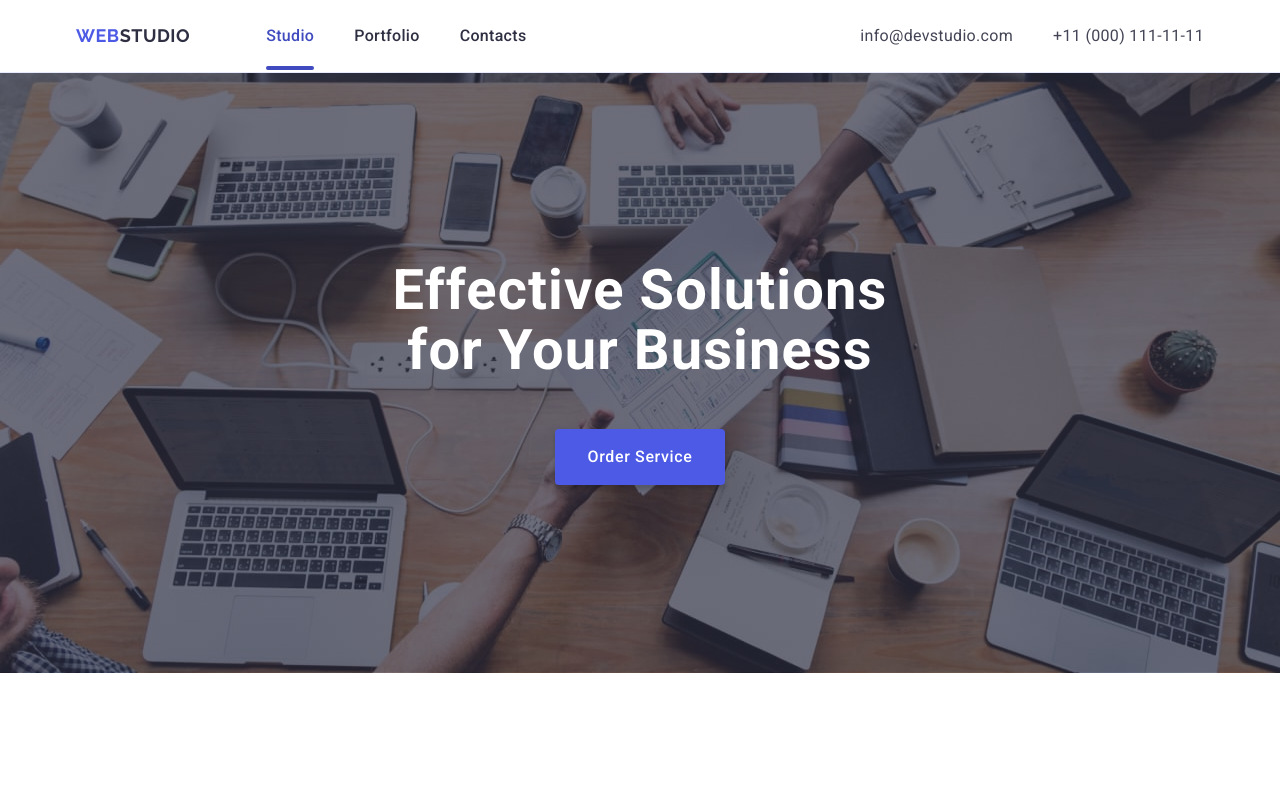
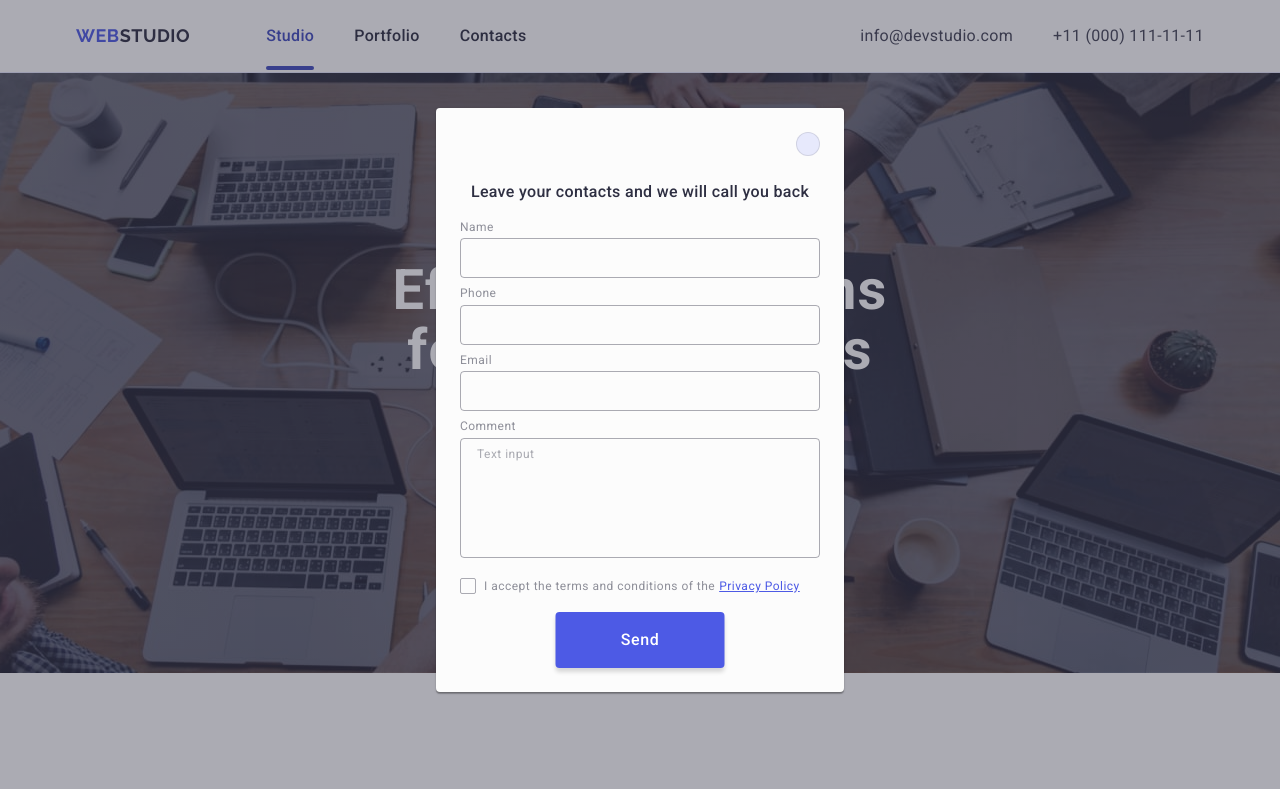
Before and after one commit to borsuk-toni/goit-markup-hw-05, a plain HTML site: page index.html in a window 1280 px wide. Shown: the top 789 px of the page. Drawn offline with nearby package versions, Linux system fonts and the light colour scheme.

Commit message:
hw5-revision

```diff
--- a/css/styles.css
+++ b/css/styles.css
@@ -568,11 +568,12 @@ a {
     opacity: 0;
     visibility: hidden;
     pointer-events: none;
+    transition: opacity 250ms cubic-bezier(0.4, 0, 0.2, 1), visibility 250ms cubic-bezier(0.4, 0, 0.2, 1);
 }
 
 .modal {
     width: 408px;
-    height: 584px;
+    min-height: 584px;
     background-color: #FCFCFC;
     border-radius: 4px;
     position: absolute;
@@ -580,6 +581,8 @@ a {
     left: 50%;
     transform: translate(-50%, -50%);
     padding: 72px 24px 24px 24px;
+    box-shadow: 0px 1px 1px rgba(0, 0, 0, 0.14), 0px 1px 3px rgba(0, 0, 0, 0.12), 0px 2px 1px rgba(0, 0, 0, 0.2);
+    transition: transform 250ms cubic-bezier(0.4, 0, 0.2, 1);
 }
 
 .modal-btn-icon {
@@ -628,6 +631,7 @@ a {
     height: 40px;
     transition: border-color 250ms cubic-bezier(0.4, 0, 0.2, 1);
     padding-left: 38px;
+    outline: transparent;
 }
 
 .modal-input:hover,
@@ -666,14 +670,23 @@ a {
     fill: #4D5AE5;
 }
 
+.modal-field-comment {
+    margin-bottom: 16px;
+}
+
 .modal-comment {
     width: 100%;
+    font-size: 12px;
+    line-height: 1.17;
+    letter-spacing: 0.04em;
+    color: rgba(46, 47, 66, 0.4);
     border-radius: 4px;
     border: 1px solid rgba(46, 47, 66, 0.40);
     background-color: transparent;
     height: 120px;
     transition: border-color 250ms cubic-bezier(0.4, 0, 0.2, 1);
     padding: 8px 16px;
+    outline: transparent;
     resize: none;
 }
 
@@ -682,6 +695,11 @@ a {
     font-size: 12px;
     line-height: 1.2;
     letter-spacing: 0.04em;
+}
+
+.modal-comment:hover,
+.modal-comment:focus {
+    border-color: #4D5AE5;
 }
 
 .is-open {
@@ -693,7 +711,7 @@ a {
 .check-text {
     color: #8E8F99;
     font-size: 12px;
-    line-height: 1.2;
+    line-height: 1.17;
     letter-spacing: 0.04em;
     display: flex;
     align-items: center;
@@ -706,7 +724,7 @@ a {
 }
 
 .check-text span {
-    display: flex;
+    display: inline-flex;
     align-items: center;
     justify-content: center;
     fill: transparent;
@@ -715,6 +733,7 @@ a {
     border-radius: 2px;
     margin-right: 8px;
     border: 1px solid rgba(46, 47, 66, 0.40);
+    transition: background-color 250ms cubic-bezier(0.4, 0, 0.2, 1), border 250ms cubic-bezier(0.4, 0, 0.2, 1), fill 250ms cubic-bezier(0.4, 0, 0.2, 1);
 }
 
 .check-input:checked + .check-text span {
@@ -724,12 +743,15 @@ a {
 }
 
 .modal-form-btn {
+    display: flex;
+    align-items: center;
+    justify-content: center;
+    cursor: pointer;
     padding: 16px 32px;
     border: none;
-    width: 169px;
+    min-width: 169px;
     height: 56px;
     color: #FFF;
-    text-align: center;
     font-size: 16px;
     font-weight: 500;
     line-height: 1.5;
@@ -741,15 +763,15 @@ a {
     bottom: 24px;
     left: 50%;
     transform: translateX(-50%);
-    transition: background-color 250ms cubic-bezier(0.4, 0, 0.2, 1);
-    cursor: pointer;
+    transition: background-color 250ms cubic-bezier(0.4, 0, 0.2, 1), border 250ms cubic-bezier(0.4, 0, 0.2, 1);
 }
 
-.check-position {
-    margin-top: 16px;
+.modal-field-checkbox {
+    margin-bottom: 24px;
 }
 
 .modal-form-btn:hover,
 .modal-form-btn:focus {
     background-color: #404BBF;
+    border: none;
 }
--- a/index.html
+++ b/index.html
@@ -374,8 +374,9 @@
                     </li>
                 </ul>
             </div>
+            <div class="footer-form-section">
+                <p class="footer-form-text">Subscribe</p>
                 <form class="footer-form" name="subscribe-form">
-                <p class="footer-form-text">Subscribe</p>
                     <div class="footer-form-align">
                         <input class="footer-input" type="email" name="email" placeholder="E-mail"/>
                         <button class="footer-btn" type="submit">Subscribe
@@ -386,8 +387,9 @@
                     </div>
                 </form>
             </div>
+        </div>
     </footer>
-    <div class="backdrop">
+    <div class="backdrop is-open">
         <div class="modal">
             <button type="button" class="modal-btn-close">
                 <svg class="modal-btn-icon" width="8" height="8">
@@ -397,14 +399,14 @@
             <p class="modal-title">Leave your contacts and we will call you back</p>
             <form class="modal-form">
                 <div class="modal-field">
-                    <label for="name" class="modal-label">Name</label>
+                    <label for="user-name" class="modal-label">Name</label>
                     <div class="modal-input-wrap">
                         <input
                             type="text"
                             class="modal-input"
-                            name="name"
-                            id="name"/>
-                            <svg class="modal-input-icon" width="18" height="18">
+                            name="user-name"
+                            id="user-name"/>
+                            <svg class="modal-input-icon" width="18" height="24">
                                 <use href="./images/icons.svg#icon-form-person"></use>
                             </svg>
                     </div>
@@ -417,7 +419,7 @@
                             class="modal-input"
                             name="phone"
                             id="phone"/>
-                            <svg class="modal-input-icon" width="18" height="18">
+                            <svg class="modal-input-icon" width="18" height="24">
                                 <use href="./images/icons.svg#icon-form-phone"></use>
                             </svg>
                     </div>
@@ -430,35 +432,33 @@
                             class="modal-input"
                             name="email"
                             id="email"/>
-                            <svg class="modal-input-icon" width="18" height="18">
+                            <svg class="modal-input-icon" width="18" height="24">
                                 <use href="./images/icons.svg#icon-form-mail"></use>
                             </svg>
                     </div>
                 </div>
-                <div class="modal-field">
-                    <label for="comment" class="modal-label">Comment</label>
-                    <div class="modal-input-wrap">
+                <div class="modal-field-comment">
+                    <label for="user-comment" class="modal-label">Comment</label>
                     <textarea
-                        name="comment"
-                        id="comment"
+                    name="user-comment"
+                    id="user-comment"
                     class="modal-comment"
                     placeholder="Text input"
                     ></textarea>
                 </div>
-                </div>
-                <div class="modal-field check-position">
+                <div class="modal-field-checkbox">
                     <input
                     type="checkbox"
                     name="modal-check"
-                    id="modal-check"
+                    id="user-privacy"
                     class="check-input visually-hidden"/>
-                    <label for="modal-check" class="check-text">
-                        <span>
+                    <label for="user-privacy" class="check-text">
+                        <span class="checkbox-span">
                             <svg width="10" height="8">
                                 <use href="./images/icons.svg#icon-privacy-checked"></use>
                             </svg>
                         </span>I accept the terms and conditions of the
-                        <a href="">Privacy Policy</a>
+                        <a href="" class="privacy-link">Privacy Policy</a>
                     </label>
                 </div>
                 <button type="submit" class="modal-form-btn">Send</button>
```
Lines whose indentation alone changed are shown as unchanged.
